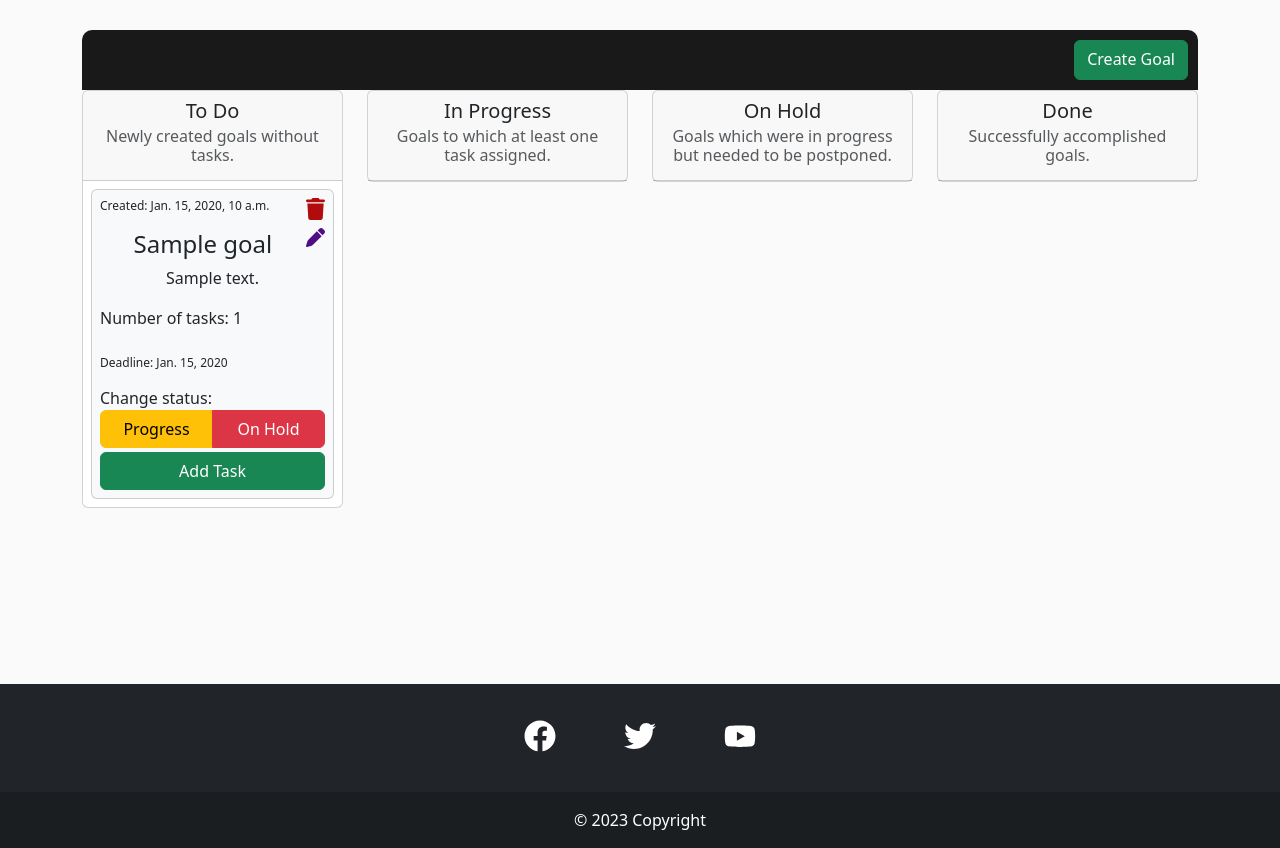
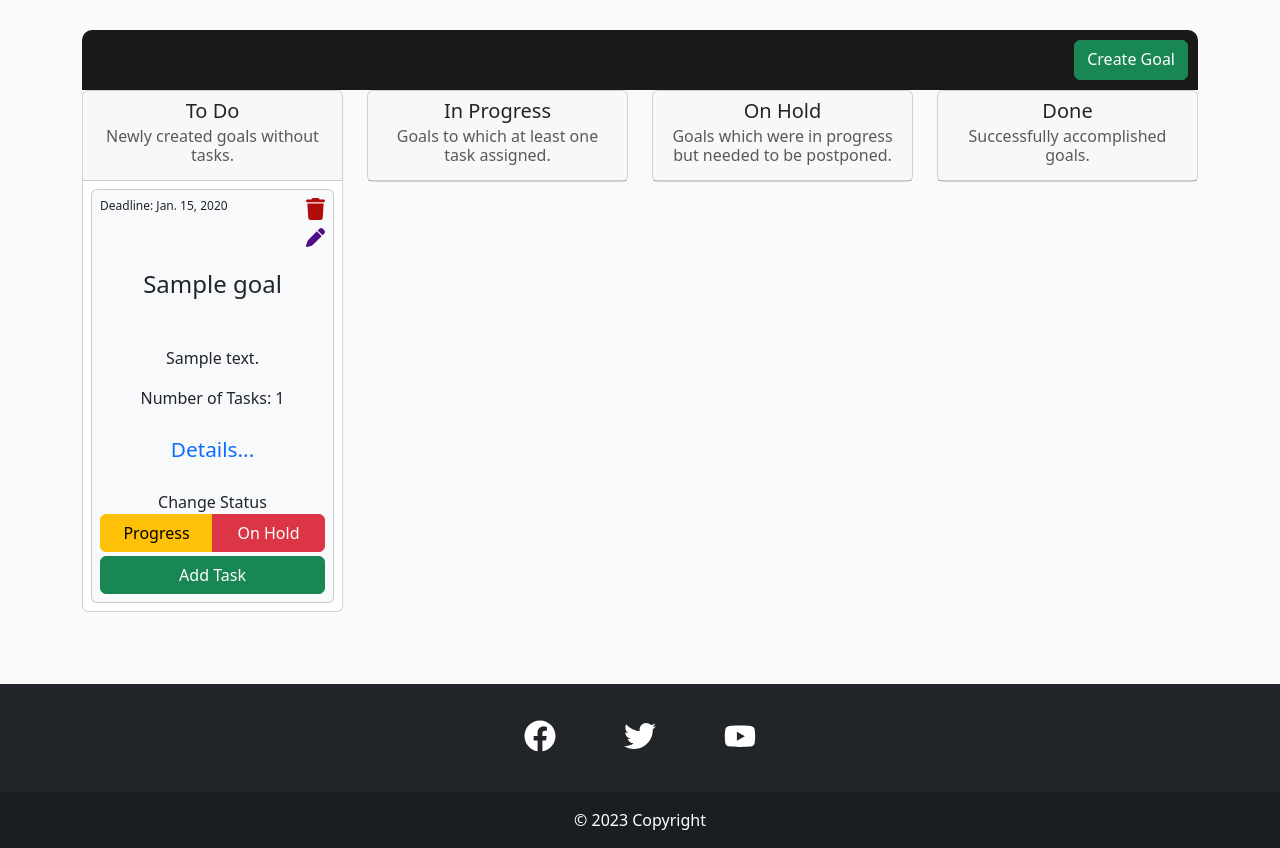
Before and after one commit to OleksiyLa/Project_4, a Django app: page / in a window 1280 px wide. Shown: the part 164-1012 px from the top of the page. Run offline with Django 4.2, Linux system fonts and the light colour scheme; a user stored in the database is signed in; tables that the repository leaves empty hold one stand-in row (values such as "Sample post"); some libraries are stand-ins or nearby versions.

Commit message:
Add details anchor tag for goals board, center delete modal

```diff
--- a/static/css/style.css
+++ b/static/css/style.css
@@ -23,6 +23,10 @@ header nav {
 
 #goals-board .card-header {
   min-height: 90px;
+}
+
+.goal-card {
+  /* height: 700px; */
 }
 
 #tasks-container .card {
@@ -55,6 +59,11 @@ header nav {
 
 a {
   text-decoration: none;
+}
+
+.details-link {
+  cursor: pointer;
+  font-size: 1.3rem;
 }
 
 .form-check label {
--- a/static/js/calendar.js
+++ b/static/js/calendar.js
@@ -170,8 +170,7 @@ function getTasksHTML(date){
       const completed = schedule[i].completed;
       const classCompleted = completed ? "completed" : "not-completed";
       const isDone = completed ? "Done" : "Not done";
-      const deleteIcon = completed ? "" : `<img src="/static/svg/delete_icon.svg" alt="delete-icon" class="float-end delete-icon control-icon" data-txt="scheduled task" data-title="${item.title}" data-url="/delete_scheduled_task/${schedule[i].slug}">`;
-
+      const deleteIcon = completed ? "" : `<img src="/static/svg/delete_icon.svg" alt="delete-icon" class="float-end delete-icon control-icon" data-txt="scheduled task" data-url="/delete_scheduled_task/${schedule[i].slug}">`;
       const editIcon = `<a class="my-1" href="/edit_scheduled_task/${schedule[i].slug}">
       <img src="/static/svg/edit_icon.svg" alt="edit-icon" class="control-icon"></a>`;
       const finishTaskBtn = completed ? "" : `<a class="btn btn-outline-dark w-100 my-2" href="/complete_scheduled_task/${schedule[i].slug}">
--- a/static/js/index.js
+++ b/static/js/index.js
@@ -1,22 +1,18 @@
 const deleteModal = document.querySelector('#delete-goal-modal');
 
-function createModalHTML(title, url, txt) {
+function createModalHTML(url, txt) {
     return `
-  <div class="modal-dialog">
+  <div class="modal-dialog modal-dialog-centered">
     <div class="modal-content">
 
-      <!-- Modal Header -->
       <div class="modal-header">
-        <h4 class="modal-title">Delete your ${txt}</h4>
         <button type="button" class="btn-close" data-bs-dismiss="modal"></button>
       </div>
 
-      <!-- Modal body -->
       <div class="modal-body h3 text-center">
-        Are you sure you want to delete <strong>${title}</strong>?
+        Are you sure you want to delete your ${txt}?
       </div>
 
-      <!-- Modal footer -->
       <div class="modal-footer">
         <button type="button" class="btn btn-outline-dark" data-bs-dismiss="modal">Cancel</button>
         <a class="btn btn-danger" href="${url}">Confirm</a>
@@ -27,15 +23,15 @@ function createModalHTML(title, url, txt) {
 `;
 }
 
-function confirmDelete(title, url, txt) {
-  deleteModal.innerHTML = createModalHTML(title, url, txt);
+function confirmDelete(url, txt) {
+  deleteModal.innerHTML = createModalHTML(url, txt);
   const myModal = new bootstrap.Modal(deleteModal);
   myModal.show();
 }
 
 document.body.addEventListener('click', (e) => {
     if(e.target.classList.contains('delete-icon')) {
-      confirmDelete(e.target.dataset.title, e.target.dataset.url, e.target.dataset.txt);
+      confirmDelete(e.target.dataset.url, e.target.dataset.txt);
     }
 });
 
@@ -57,3 +53,29 @@ document.body.addEventListener('click', (e) => {
     toggleChevron.style.transform = "rotate(180deg)"
   }
 });
+
+
+
+// function createModalHTML(title, url, txt) {
+//   return `
+//   <div class="modal fade" id="exampleModalCenter" tabindex="-1" role="dialog" aria-labelledby="exampleModalCenterTitle" aria-hidden="true">
+//   <div class="modal-dialog modal-dialog-centered" role="document">
+//     <div class="modal-content">
+//       <div class="modal-header">
+//         <h5 class="modal-title" id="exampleModalLongTitle">Modal title</h5>
+//         <button type="button" class="close" data-dismiss="modal" aria-label="Close">
+//           <span aria-hidden="true">&times;</span>
+//         </button>
+//       </div>
+//       <div class="modal-body">
+//         ...
+//       </div>
+//       <div class="modal-footer">
+//         <button type="button" class="btn btn-secondary" data-dismiss="modal">Close</button>
+//         <button type="button" class="btn btn-primary">Save changes</button>
+//       </div>
+//     </div>
+//   </div>
+// </div>
+// `;
+// }
--- a/templates/goals_board.html
+++ b/templates/goals_board.html
@@ -49,21 +49,21 @@
           </div>
           {% for goal in goals %}
           {% if goal.status == '0' %}
-          <div class="card-body p-2">
+          <div class="card-body p-2 goal-card">
             <div class="card bg-light">
               <div class="card-body p-2">
-                <sup>Created: {{ goal.created_at }}</sup>
+                <sup>Deadline: {{ goal.expected_deadline }}</sup>
                 <div class="float-end d-flex flex-column">
-                  <img src="{% static 'svg/delete_icon.svg' %}" alt="delete-icon" class="delete-icon control-icon mb-1" data-title="{{ goal.title }}" data-url="{% url 'delete_goal' slug=goal.slug %}" data-txt="goal">
+                  <img src="{% static 'svg/delete_icon.svg' %}" alt="delete-icon" class="delete-icon control-icon mb-1" data-url="{% url 'delete_goal' slug=goal.slug %}" data-txt="goal">
                   <a class="mb-1 mb-3" href="{% url 'edit_goal' slug=goal.slug %}">
                     <img src="{% static 'svg/edit_icon.svg' %}" alt="edit-icon" class="control-icon">
                   </a>
                 </div>
-                <h3 class="h4 text-center my-2">{{ goal.title }}</h3>
-                <p class="text-center">{{ goal.description }}</p>
-                <p>Number of tasks: {{ goal.task_count }}</p>
-                <sub>Deadline: {{ goal.expected_deadline }}</sub>
-                <p class="mt-3 mb-0">Change status:</p>
+                <h3 class="h4 text-center my-5">{{ goal.title }}</h3>
+                <p class="text-center">{{ goal.description|truncatechars_html:100 }}</p>
+                <p class="text-center">Number of Tasks: {{ goal.task_count }}</p>
+                <a class="link my-4 d-block text-center details-link">Details...</a>
+                <p class="mt-3 text-center mb-0">Change Status</p>
                 <div class="btn-group w-100" role="group" aria-label="Goal status.">
                   <a href="{% url 'progress_status' slug=goal.slug %}" class="btn btn-warning col-4">Progress</a>
                   <a href="{% url 'on_hold_status' slug=goal.slug %}" class="btn btn-danger col-4">On Hold</a>
@@ -88,21 +88,21 @@
             </div>
             {% for goal in goals %}
             {% if goal.status == '1' %}
-            <div class="card-body p-2">
+            <div class="card-body p-2 goal-card">
               <div class="card bg-light">
                 <div class="card-body p-2">
-                  <sup>Created: {{ goal.created_at }}</sup>
+                  <sup>Deadline: {{ goal.expected_deadline }}</sup>
                   <div class="float-end d-flex flex-column">
-                    <img src="{% static 'svg/delete_icon.svg' %}" alt="delete-icon" class="delete-icon control-icon mb-1" data-title="{{ goal.title }}" data-url="{% url 'delete_goal' slug=goal.slug %}" data-txt="goal">
+                    <img src="{% static 'svg/delete_icon.svg' %}" alt="delete-icon" class="delete-icon control-icon mb-1" data-url="{% url 'delete_goal' slug=goal.slug %}" data-txt="goal">
                     <a class="mb-1 mb-3" href="{% url 'edit_goal' slug=goal.slug %}">
                       <img src="{% static 'svg/edit_icon.svg' %}" alt="edit-icon" class="control-icon">
                     </a>
                   </div>
-                  <h3 class="h4 text-center my-2">{{ goal.title }}</h3>
-                  <p class="text-center">{{ goal.description }}</p>
-                  <p>Number of tasks: {{ goal.task_count }}</p>
-                  <sub>Deadline: {{ goal.expected_deadline }}</sub>
-                  <p class="mt-3 mb-0">Change status:</p>
+                  <h3 class="h4 text-center my-5">{{ goal.title }}</h3>
+                  <p class="text-center">{{ goal.description|truncatechars_html:100 }}</p>
+                  <p class="text-center">Number of Tasks: {{ goal.task_count }}</p>
+                  <a class="link my-4 d-block text-center details-link">Details...</a>
+                  <p class="mt-3 text-center mb-0">Change Status</p>
                   <div class="btn-group w-100" role="group" aria-label="Goal status.">
                     <a href="{% url 'on_hold_status' slug=goal.slug %}" class="btn btn-danger col-6">On Hold</a>
                     <a href="{% url 'done_status' slug=goal.slug %}" class="btn btn-success col-6">Done</a>
@@ -126,21 +126,21 @@
           </div>
           {% for goal in goals %}
           {% if goal.status == '2' %}
-          <div class="card-body p-2">
+          <div class="card-body p-2 goal-card">
             <div class="card bg-light">
               <div class="card-body p-2">
-                <sup>Created: {{ goal.created_at }}</sup>
+                <sup>Deadline: {{ goal.expected_deadline }}</sup>
                 <div class="float-end d-flex flex-column">
-                  <img src="{% static 'svg/delete_icon.svg' %}" alt="delete-icon" class="delete-icon control-icon mb-1" data-title="{{ goal.title }}" data-url="{% url 'delete_goal' slug=goal.slug %}" data-txt="goal">
+                  <img src="{% static 'svg/delete_icon.svg' %}" alt="delete-icon" class="delete-icon control-icon mb-1" data-url="{% url 'delete_goal' slug=goal.slug %}" data-txt="goal">
                   <a class="mb-1 mb-3" href="{% url 'edit_goal' slug=goal.slug %}">
                     <img src="{% static 'svg/edit_icon.svg' %}" alt="edit-icon" class="control-icon">
                   </a>
                 </div>
-                <h3 class="h4 text-center my-2">{{ goal.title }}</h3>
-                <p class="text-center">{{ goal.description }}</p>
-                <p>Number of tasks: {{ goal.task_count }}</p>
-                <sub>Deadline: {{ goal.expected_deadline }}</sub>
-                <p class="mt-3 mb-0">Change status:</p>
+                <h3 class="h4 text-center my-5">{{ goal.title }}</h3>
+                <p class="text-center">{{ goal.description|truncatechars_html:100 }}</p>
+                <p class="text-center">Number of Tasks: {{ goal.task_count }}</p>
+                <a class="link my-4 d-block text-center details-link details-link">Details...</a>
+                <p class="mt-3 text-center mb-0">Change Status</p>
                 <div class="btn-group w-100" role="group" aria-label="Goal status.">
                   <a href="{% url 'progress_status' slug=goal.slug %}" class="btn btn-warning col-6">Progress</a>
                   <a href="{% url 'done_status' slug=goal.slug %}" class="btn btn-success col-6">Done</a>
@@ -162,21 +162,21 @@
           </div>
           {% for goal in goals %}
           {% if goal.status == '3' %}
-          <div class="card-body p-2">
+          <div class="card-body p-2 goal-card">
             <div class="card bg-light">
               <div class="card-body p-2">
-                <sup>Created: {{ goal.created_at }}</sup>
+                <sup>Deadline: {{ goal.expected_deadline }}</sup>
                 <div class="float-end d-flex flex-column">
-                  <img src="{% static 'svg/delete_icon.svg' %}" alt="delete-icon" class="delete-icon control-icon mb-1" data-title="{{ goal.title }}" data-url="{% url 'delete_goal' slug=goal.slug %}" data-txt="goal">
+                  <img src="{% static 'svg/delete_icon.svg' %}" alt="delete-icon" class="delete-icon control-icon mb-1" data-url="{% url 'delete_goal' slug=goal.slug %}" data-txt="goal">
                   <a class="mb-1 mb-3" href="{% url 'edit_goal' slug=goal.slug %}">
                     <img src="{% static 'svg/edit_icon.svg' %}" alt="edit-icon" class="control-icon">
                   </a>
                 </div>
-                <h3 class="h4 text-center my-2">{{ goal.title }}</h3>
-                <p class="text-center">{{ goal.description }}</p>
-                <p>Number of tasks: {{ goal.task_count }}</p>
-                <sub>Deadline: {{ goal.expected_deadline }}</sub>
-                <p class="mt-3 mb-0">Change status:</p>
+                <h3 class="h4 text-center my-5">{{ goal.title }}</h3>
+                <p class="text-center">{{ goal.description|truncatechars_html:100 }}</p>
+                <p class="text-center">Number of Tasks: {{ goal.task_count }}</p>
+                <a class="link my-4 d-block text-center details-link details-link">Details...</a>
+                <p class="mt-3 text-center mb-0">Change Status</p>
                 <div class="btn-group w-100" role="group" aria-label="Goal status.">
                   <a href="{% url 'progress_status' slug=goal.slug %}" class="btn btn-warning col-4">Progress</a>
                   <a href="{% url 'on_hold_status' slug=goal.slug %}" class="btn btn-danger col-4">On Hold</a>
--- a/templates/tasks.html
+++ b/templates/tasks.html
@@ -39,7 +39,7 @@
                                         <div class="card-body p-3">
                                             <sup>Created: {{ task.created_at }}</sup>
                                             <div class="float-end d-flex flex-column">
-                                                <img src="{% static 'svg/delete_icon.svg' %}" alt="delete-icon" class="float-end delete-icon control-icon" data-title="{{ task.title }}" data-url="{% url 'delete_task' slug=task.slug %}" data-txt="task">
+                                                <img src="{% static 'svg/delete_icon.svg' %}" alt="delete-icon" class="float-end delete-icon control-icon" data-url="{% url 'delete_task' slug=task.slug %}" data-txt="task">
                                                 <a class="my-1" href="{% url 'edit_task' slug=task.slug %}">
                                                   <img src="{% static 'svg/edit_icon.svg' %}" alt="edit-icon" class="control-icon">
                                                 </a>
```
